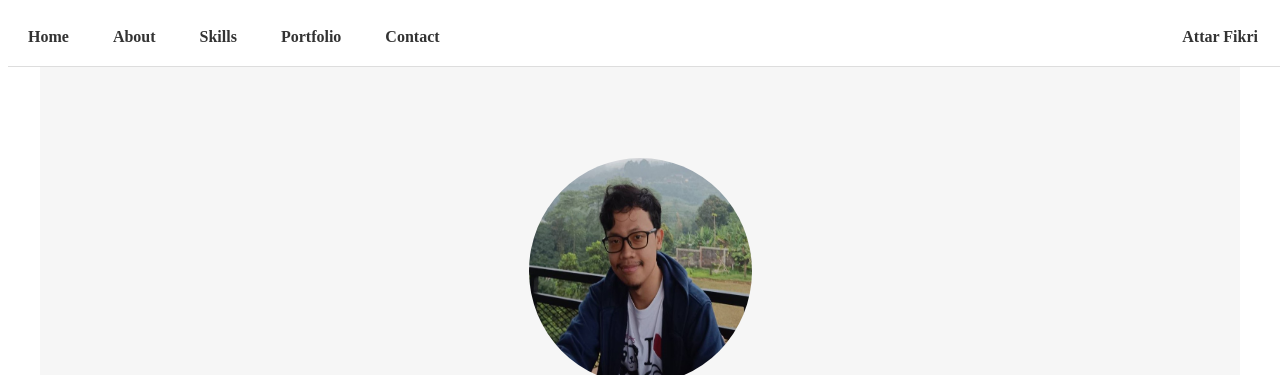
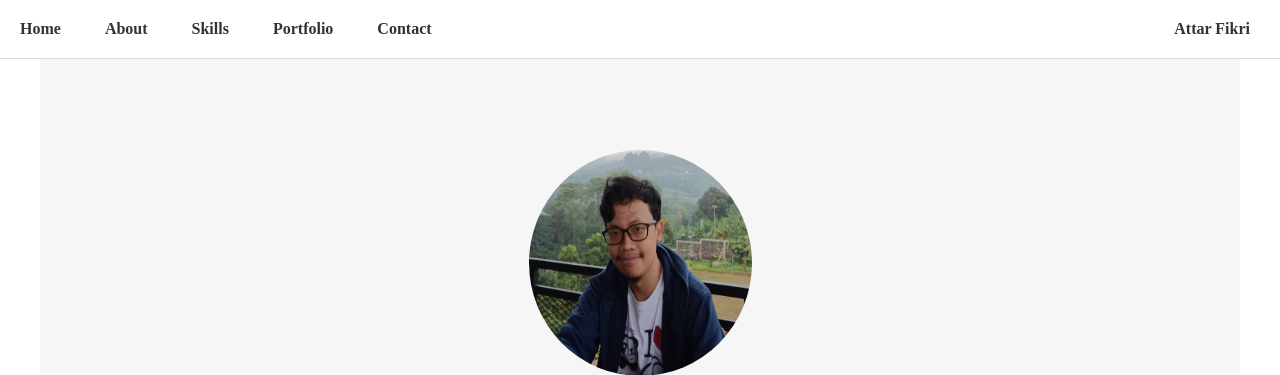
Before and after one commit to Priquetrum/Portfolio-web, a plain HTML site: page index.html in a window 1280 px wide. Shown: the top 375 px of the page. Drawn offline with Linux system fonts and the light colour scheme.

Commit message:
Update styles.css

```diff
--- a/styles.css
+++ b/styles.css
@@ -1,3 +1,9 @@
+* {
+  margin: 0;
+  padding: 0;
+  /* box-sizing: border-box; */
+}
+
 /*nav*/
 
 nav {
```
